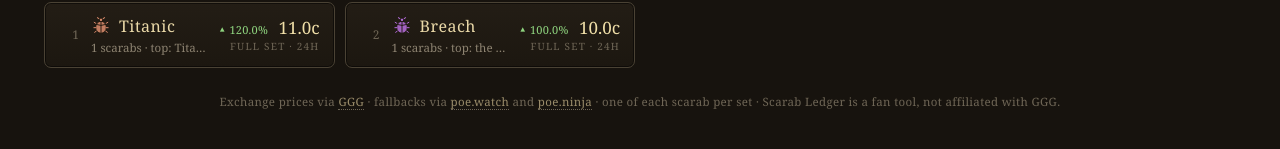
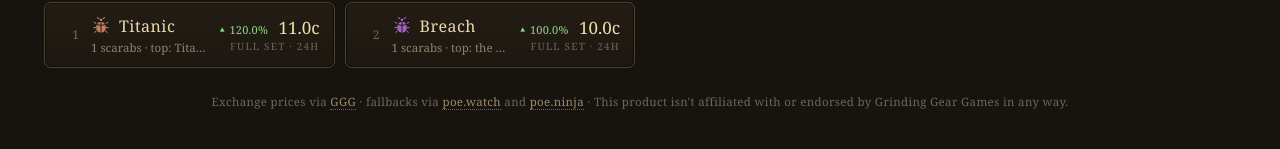
Before and after one commit to Banomx/scarab-ledger, a React (Vite) app: page / in a window 1280 px wide. Shown: the part 307-456 px from the top of the page. Built offline with nearby package versions, Linux system fonts and the light colour scheme; a web font is replaced by a local one.

Commit message:
footer cleanup

```diff
--- a/src/App.jsx
+++ b/src/App.jsx
@@ -1125,7 +1125,7 @@ export default function ScarabTracker() {
         Exchange prices via <a href="https://www.pathofexile.com/developer/docs/reference#currencyexchange" target="_blank" rel="noopener noreferrer">GGG</a>
         {" · fallbacks via "}<a href="https://poe.watch" target="_blank" rel="noopener noreferrer">poe.watch</a>
         {" and "}<a href="https://poe.ninja" target="_blank" rel="noopener noreferrer">poe.ninja</a>
-        {" · "}one of each scarab per set · Scarab Ledger is a fan tool, not affiliated with GGG.
+        {" · "}This product isn't affiliated with or endorsed by Grinding Gear Games in any way.
       </footer>
     </div>
   );
```
Also changed, not shown: 1 other file (tests, documents, lock files or other folders).
